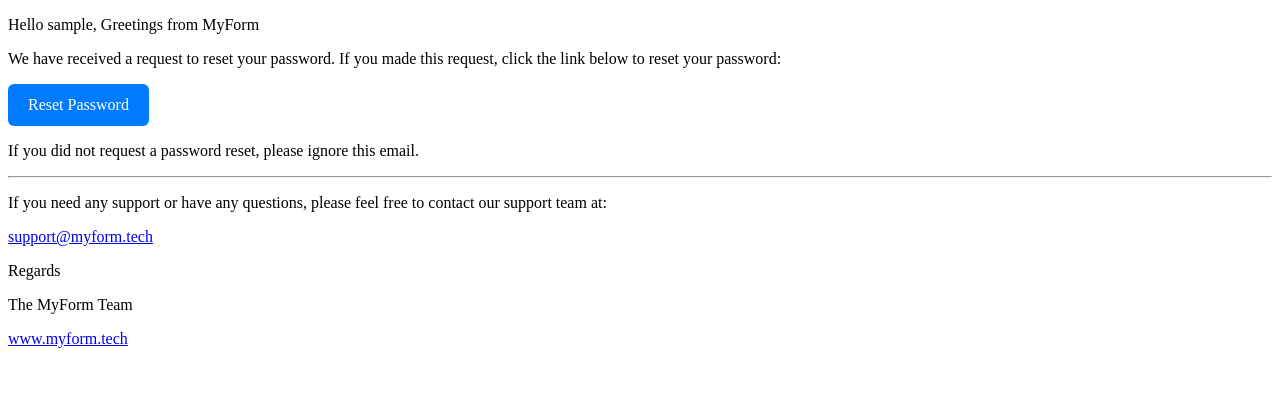
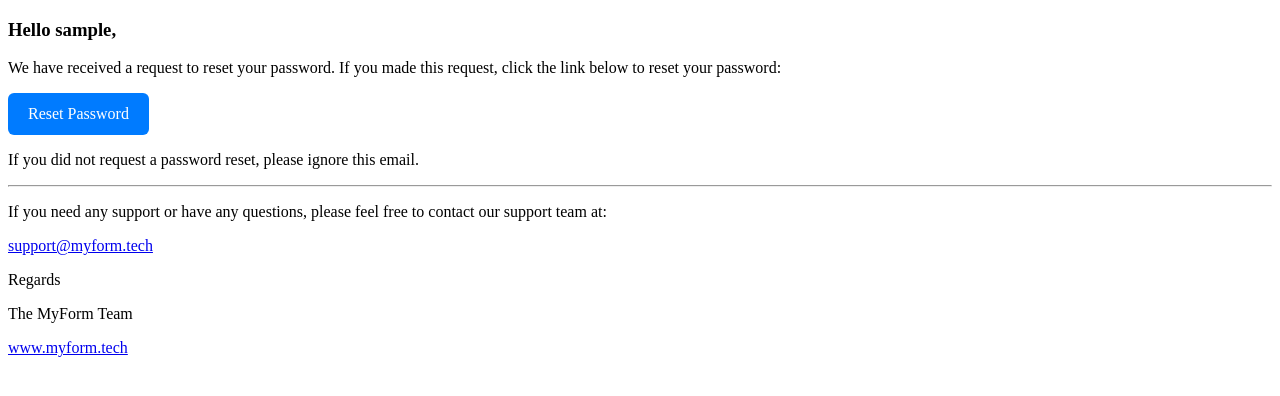
Before and after one commit to neerajy0326/myformapp, a Django app: template templates/reset_password_email.html in a window 1280 px wide. Shown: the top 396 px of the page. Run offline with Django 4.2, Linux system fonts and the light colour scheme; a user stored in the database is signed in; tables that the repository leaves empty hold one stand-in row (values such as "Sample post"); the template is opened without the code that fills it: most values are stand-ins (such as "Sample title", 1, 10 or a date in 2020).

Commit message:
added mail

```diff
--- a/templates/reset_password_email.html
+++ b/templates/reset_password_email.html
@@ -7,7 +7,7 @@
 </head>
 <body>
 
-    <p>Hello {{ user.username }}, Greetings from MyForm </p>
+    <h3>Hello {{ user.username }}, </h3>
     <p>We have received a request to reset your password. If you made this request, click the link below to reset your password:</p>
     <table border="0" cellpadding="0" cellspacing="0">
         <tr>
```
